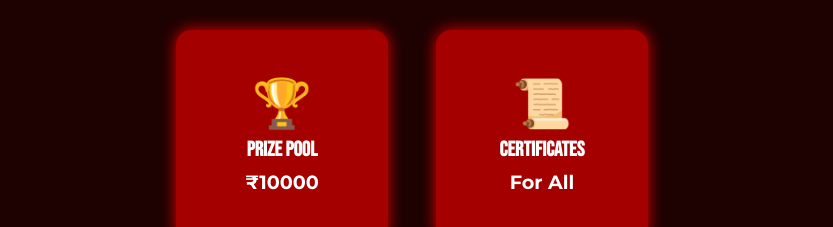
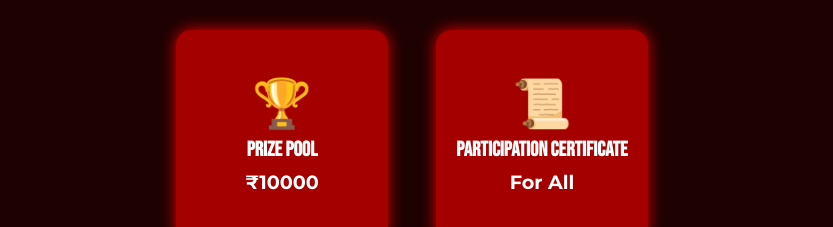
Before and after one commit to gfgkare/hackheist2025, a React (Create React App) app: page / in a window 1280 px wide. Shown: the part 2440-2667 px from the top of the page, without its empty margins (228-1061 px from the left). Built offline with nearby package versions, Linux system fonts and the light colour scheme.

Commit message:
Widget Info changed

```diff
--- a/src/App.js
+++ b/src/App.js
@@ -93,7 +93,7 @@ function App() {
           </div>
           <div className="prize-card">
             <span className="prize-emoji">📜</span>
-            <h3>Certificates</h3>
+            <h3>Participation Certificate</h3>
             <p>For All</p>
           </div>
         </div>
```
